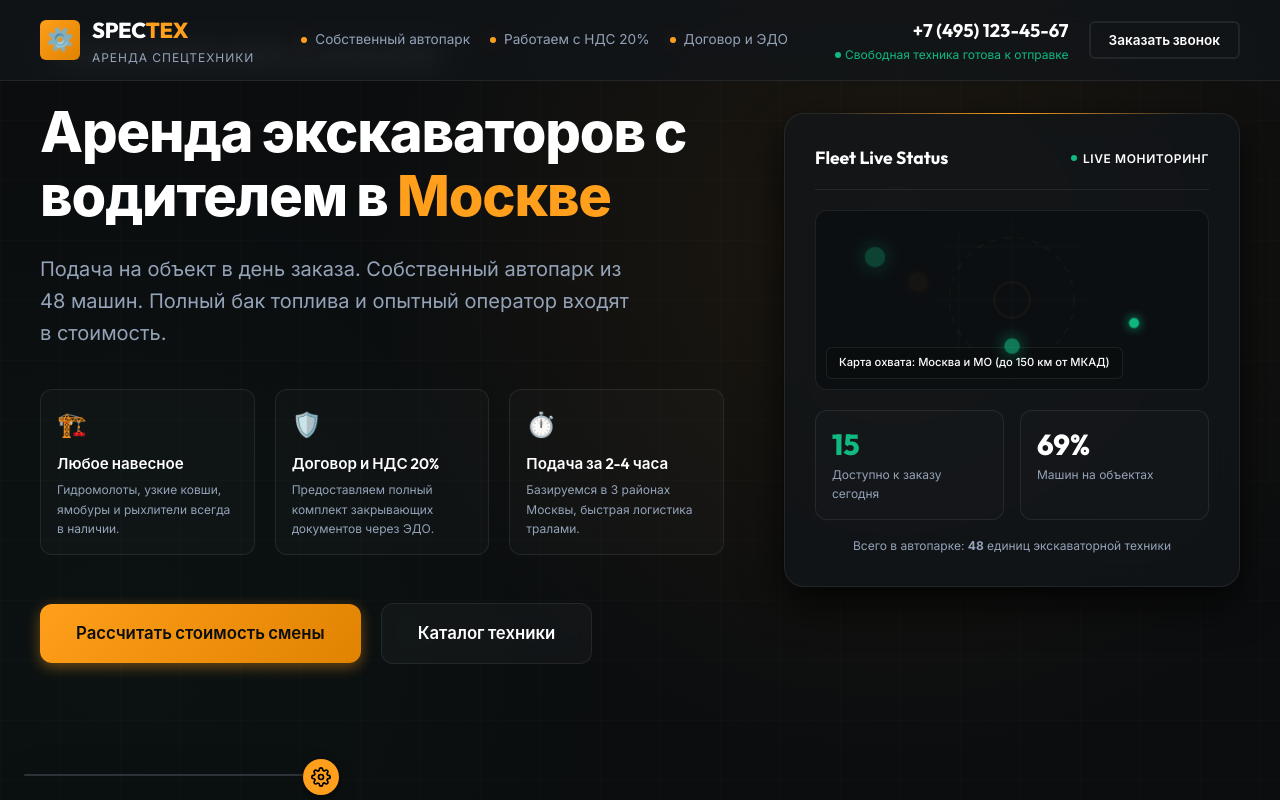
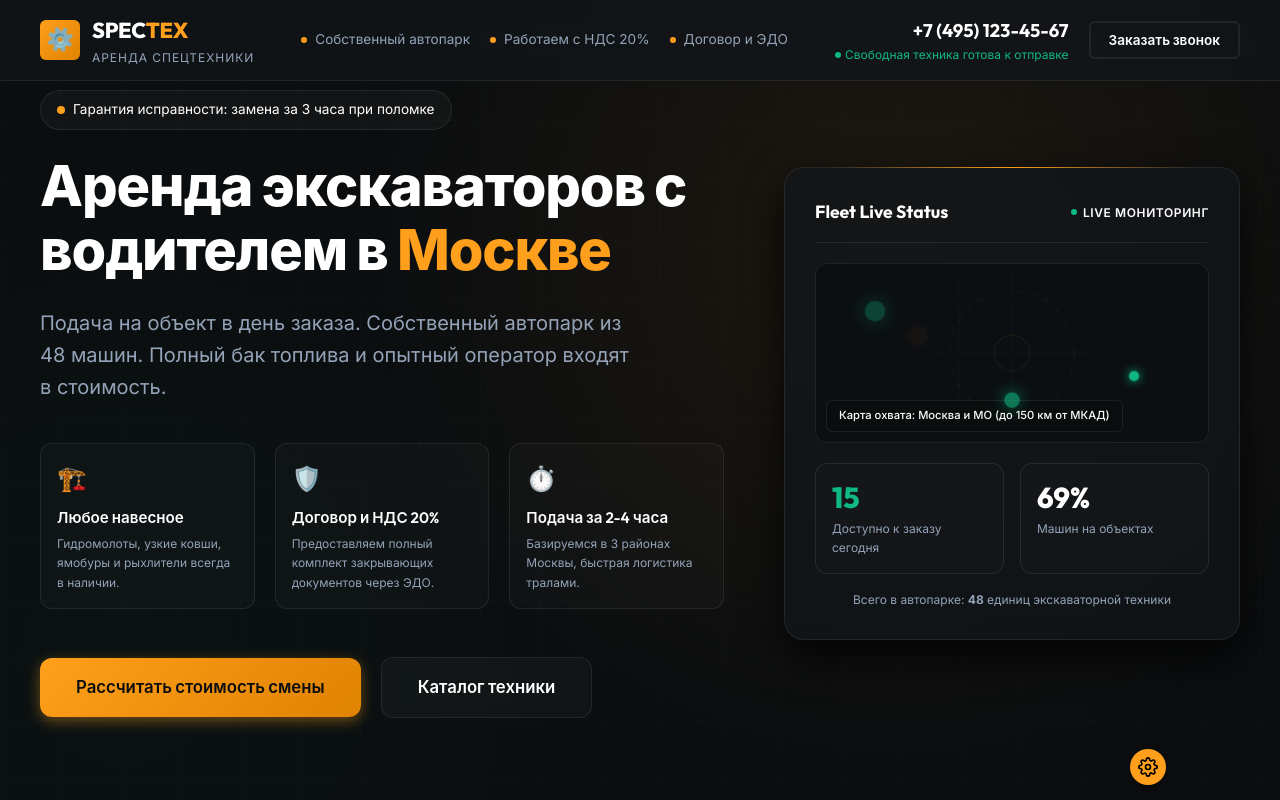
Before and after one commit to rexDeus92/SpecTexRent, a plain HTML site: page index.html in a window 1280 px wide. Shown: the top 800 px of the page. Drawn offline with Linux system fonts and the light colour scheme.

Commit message:
set padding

```diff
--- a/style.css
+++ b/style.css
@@ -247,11 +247,10 @@ img {
 /* Telegram Admin Panel Panel */
 .tg-config-panel {
     position: fixed;
-    bottom: 24px;
-    left: 24px;
+    bottom: 35px;
+    right: 130px;
     z-index: 999;
     background: var(--bg-surface-elevated);
-    border: 1px solid var(--border-color);
     border-radius: var(--radius-md);
     box-shadow: var(--shadow-lg);
     width: 300px;
@@ -438,7 +437,7 @@ img {
 /* Hero Section */
 .hero {
     position: relative;
-    padding: 0px 0 100px;
+    padding: 90px 0 100px;
     min-height: 100vh;
     display: flex;
     align-items: center;
```
